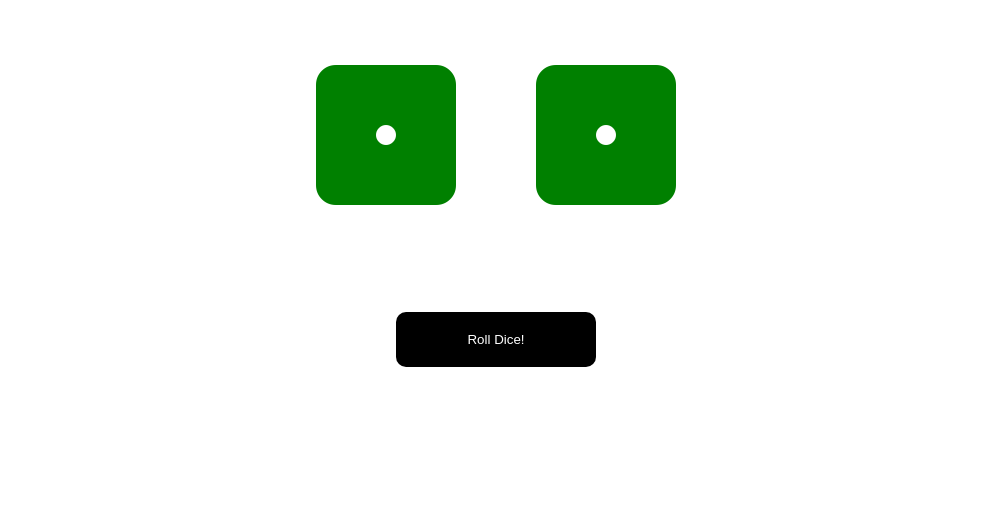
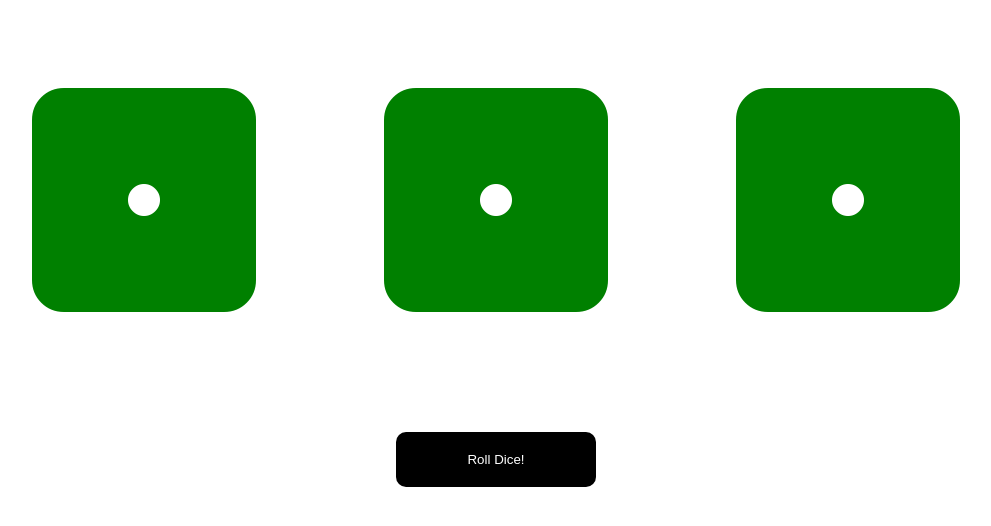
Before and after one commit to JuniorDugue/react_state_excercise_dice_game, a React app: page / in a window 1280 px wide. Shown: the whole page, without its empty margins (144-1135 px from the left). Built offline with nearby package versions, Linux system fonts and the light colour scheme.

Commit message:
switched to boolean operator to make code shorter
switched to boolean operator to make code shorter

```diff
--- a/src/component/Die/Die.js
+++ b/src/component/Die/Die.js
@@ -8,7 +8,10 @@ export default class Die extends Component {
   render() {
     return (
       <div className="Die">
-        <i className={`fas fa-dice-${this.props.face}`} />
+        <i
+          className={`Die fas fa-dice-${this.props.face}
+          ${this.props.rolling && "shaking"}`}
+        />
       </div>
     );
   }
--- a/src/component/Die/die.scss
+++ b/src/component/Die/die.scss
@@ -1,5 +1,34 @@
 .Die{
-  font-size: 10em;
-  padding: 0.25em;
+  font-size: 4em;
+  padding: 0.20em;
   color: green;
 }
+
+.shaking{
+  animation-name: wobble;
+  animation-duration: 1s;
+}
+
+@keyframes wobble{
+  from{
+    transform: translate3d(0,0,0);
+  }
+  15%{
+    transform: translate3d(-25%,0,0) rotate3d(0,0,1,-5deg);
+  }
+  30%{
+    transform: translate3d(20%,0,0) rotate3d(0,0,1,3deg);
+  }
+  45%{
+    transform: translate3d(-15%,0,0) rotate3d(0,0,1,-3deg);
+  }
+  60%{
+    transform: translate3d(10%,0,0) rotate3d(0,0,1,2deg);
+  }
+  75%{
+    transform: translate3d(-5%,0,0) rotate3d(0,0,1,-1deg);
+  }
+  to{
+    transform: translate3d(0,0,0);
+  }
+}
--- a/src/component/RollDice/RollDice.js
+++ b/src/component/RollDice/RollDice.js
@@ -1,7 +1,7 @@
 import React, { Component } from "react";
 
 import Die from "../Die/Die";
-import "./RollDice.scss"
+import "./RollDice.scss";
 
 class RollDice extends Component {
   static defaultProps = {
@@ -9,11 +9,11 @@ class RollDice extends Component {
   };
   constructor(props) {
     super(props);
-    this.state = { die1: "one", die2: "one" };
+    this.state = { die1: "one", die2: "one", die3: "one", rolling: false };
     this.roll = this.roll.bind(this);
   }
 
-  roll(){
+  roll() {
     // pick 2 new rolls
     const newDie1 = this.props.sides[
       Math.floor(Math.random() * this.props.sides.length)
@@ -21,17 +21,32 @@ class RollDice extends Component {
     const newDie2 = this.props.sides[
       Math.floor(Math.random() * this.props.sides.length)
     ];
+    const newDie3 = this.props.sides[
+      Math.floor(Math.random() * this.props.sides.length)
+    ];
     // set state with new rolls
-    this.setState({die1:newDie1, die2:newDie2});
+    this.setState({
+      die1: newDie1,
+      die2: newDie2,
+      die3: newDie3,
+      rolling: true
+    });
+    //wait one second, then set rolling to false
+    setTimeout(() => {
+      this.setState({ rolling: false });
+    }, 1000);
   }
   render() {
     return (
       <div className="RollDice">
         <div className="RollDice-container">
-          <Die face={this.state.die1} />
-          <Die face={this.state.die2} />
+          <Die face={this.state.die1} rolling={this.state.rolling} />
+          <Die face={this.state.die2} rolling={this.state.rolling} />
+          <Die face={this.state.die3} rolling={this.state.rolling} />
         </div>
-        <button onClick={this.roll}>Roll Dice!</button>
+        <button onClick={this.roll} disabled={this.state.rolling}>
+          {this.state.rolling ? "Rolling..." : "Roll Dice!"}
+        </button>
       </div>
     );
   }
--- a/src/component/RollDice/RollDice.scss
+++ b/src/component/RollDice/RollDice.scss
@@ -2,6 +2,7 @@
   display: flex;
   flex-flow: column nowrap;
   min-height: 100vh;
+  max-width: 100%;
 
   button{
     align-self: center;
```
